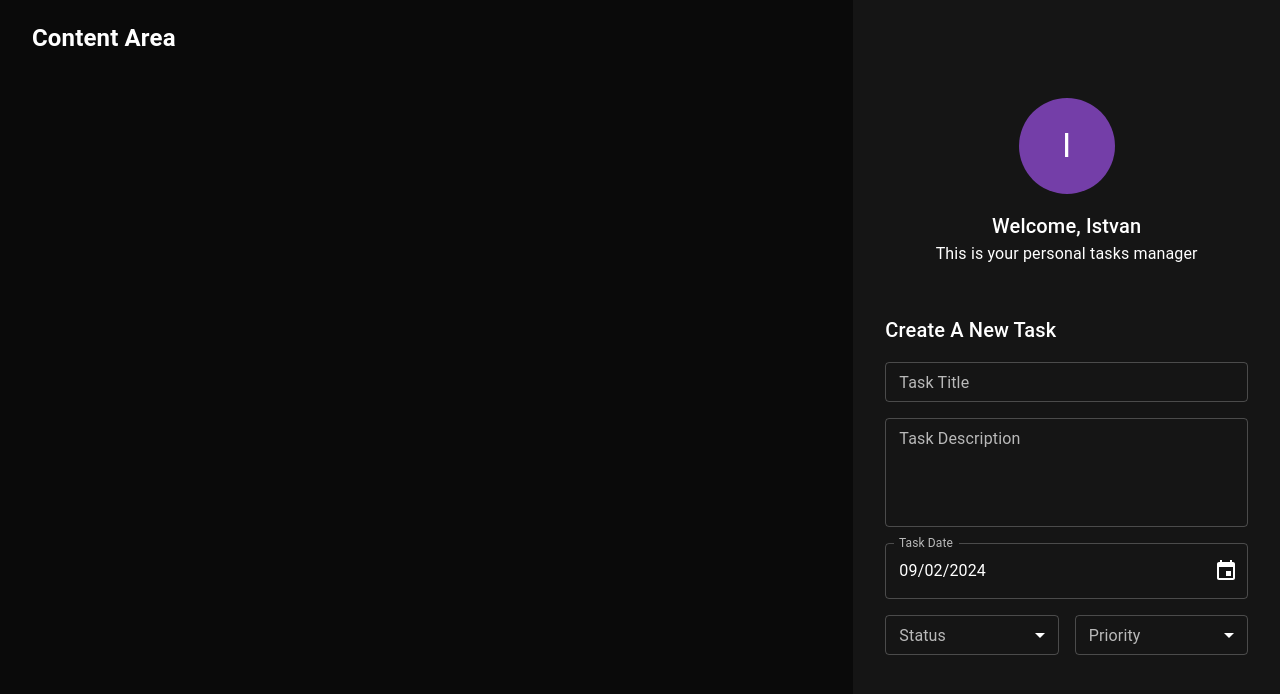
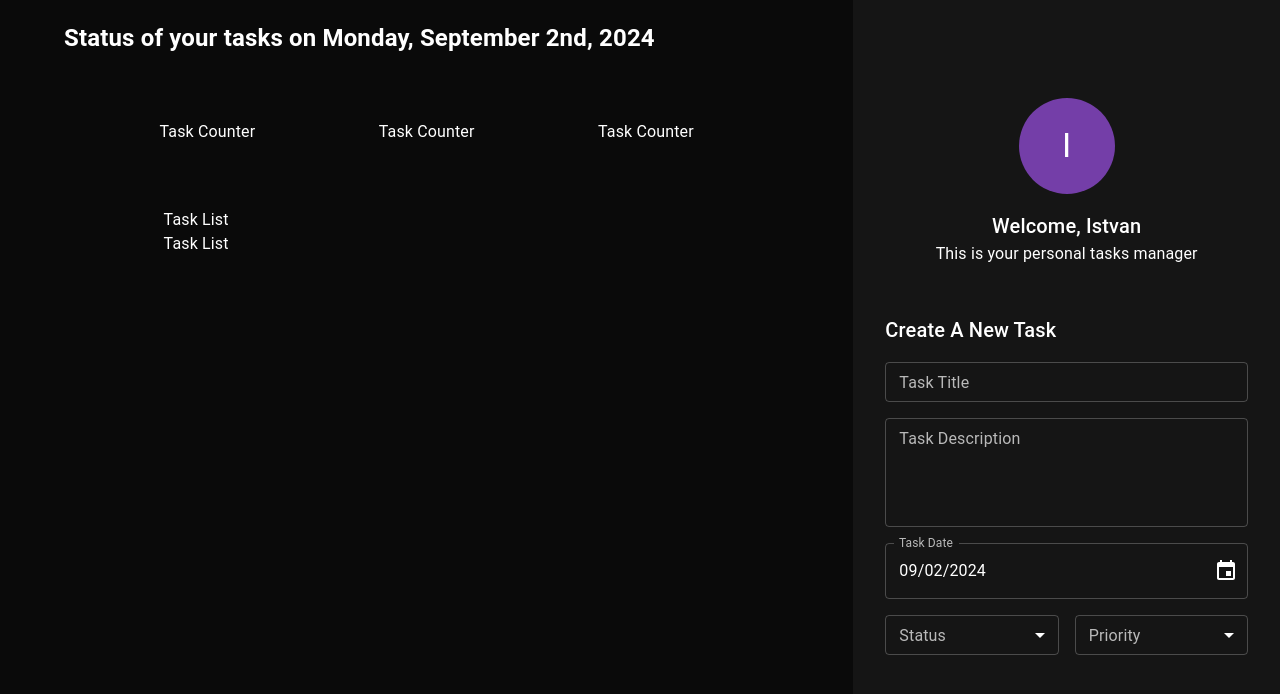
Before and after one commit to stevebiczyk/ts-react-todo-app, a React (Create React App) app: page / in a window 1280 px wide. Shown: the top 694 px of the page. Built offline with nearby package versions, Linux system fonts and the light colour scheme.

Commit message:
created Task Area layout

```diff
--- a/src/components/taskArea/taskArea.tsx
+++ b/src/components/taskArea/taskArea.tsx
@@ -1,11 +1,45 @@
 import React, { FC, ReactElement} from "react";
 
-import { Grid } from "@mui/material";
+import { Grid, Box } from "@mui/material";
+import { format } from "date-fns";
 
 export const TaskArea: FC = (): ReactElement => {
     return (
         <Grid item md={8} px={4}>
-          <h2>Content Area</h2>
+          <Box mb={8} px={4}>
+          <h2>Status of your tasks on {""}
+            {format(new Date(), "PPPP")}
+          </h2>
+          </Box>
+          <Grid container
+          display="flex"
+          justifyContent="center"
+          >
+            <Grid
+            item
+            display="flex"
+            flexDirection="row"
+            justifyContent="space-around"
+            alignItems="center"
+            md={10}
+            xs={12}
+            mb={8}
+            >
+              <Box>Task Counter</Box>
+              <Box>Task Counter</Box>
+              <Box>Task Counter</Box>
+            </Grid>
+            <Grid
+            item
+            display="flex"
+            flexDirection="column"
+            xs={10}
+            md={8}
+            >
+              <Box>Task List</Box>
+              <Box>Task List</Box>
+            </Grid>
+          </Grid>
         </Grid>
     );
 };
```
